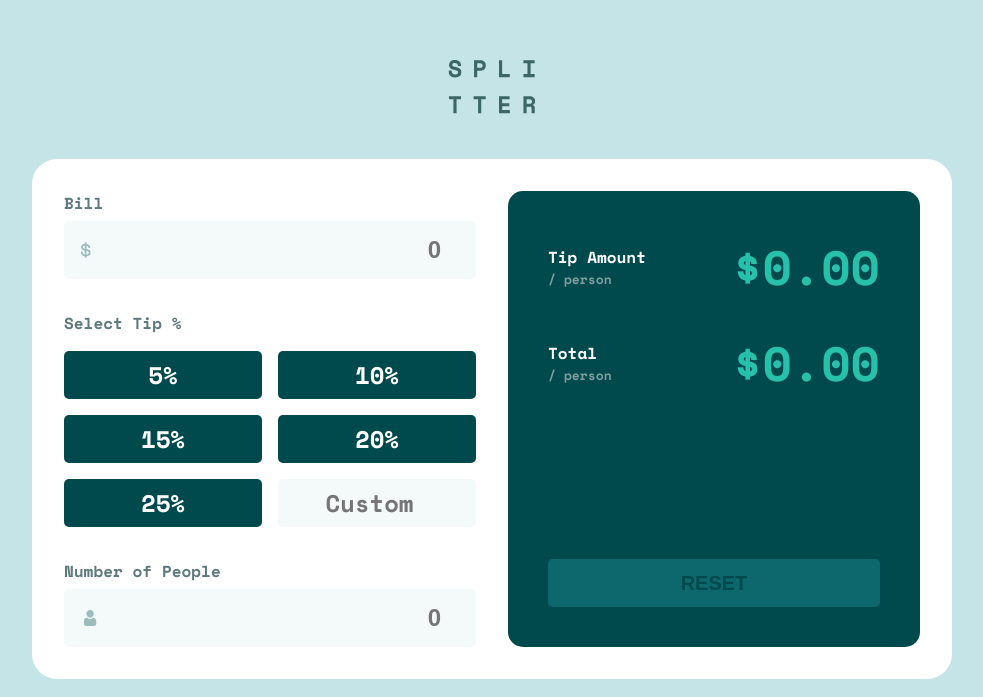
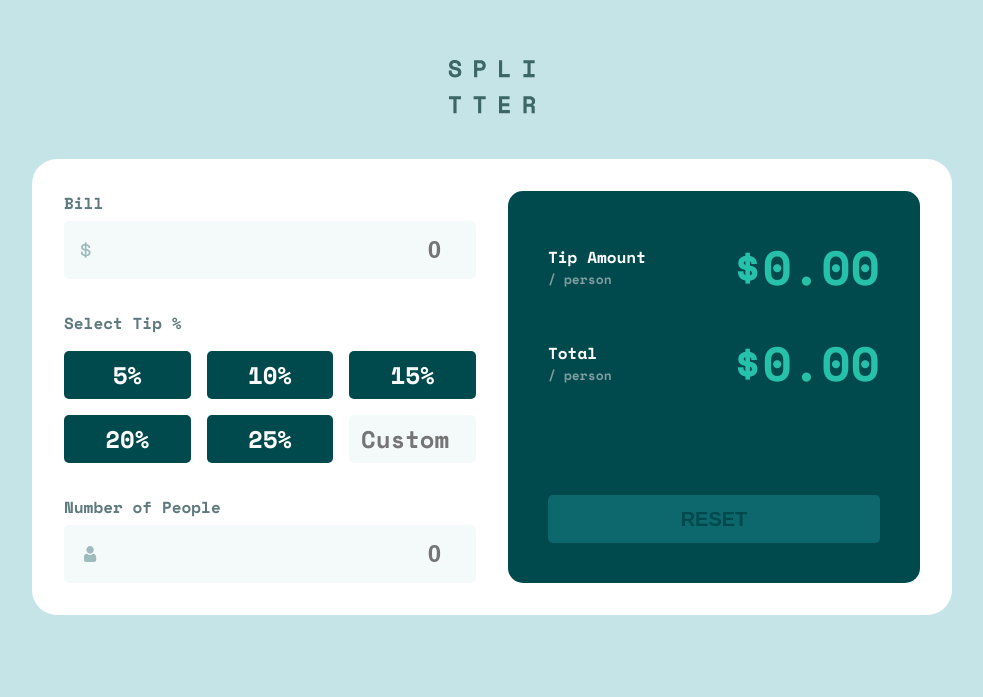
Before and after one commit to delroscol98/Tip-Calculator-V2, a React (Create React App) app: page / in a window 1280 px wide. Shown: the part 103-800 px from the top of the page, without its empty margins (148-1131 px from the left). Built offline with nearby package versions, Linux system fonts and the light colour scheme.

Commit message:
percentage.css modified

```diff
--- a/src/Percentage/Percentage.css
+++ b/src/Percentage/Percentage.css
@@ -7,6 +7,12 @@
   display: grid;
   grid-template-columns: repeat(2, 1fr);
   gap: 1.6rem;
+}
+
+@media screen and (min-width: 57.5em) {
+  .percentage__btn-container {
+    grid-template-columns: repeat(3, 1fr);
+  }
 }
 
 .percentage__btn {
```
